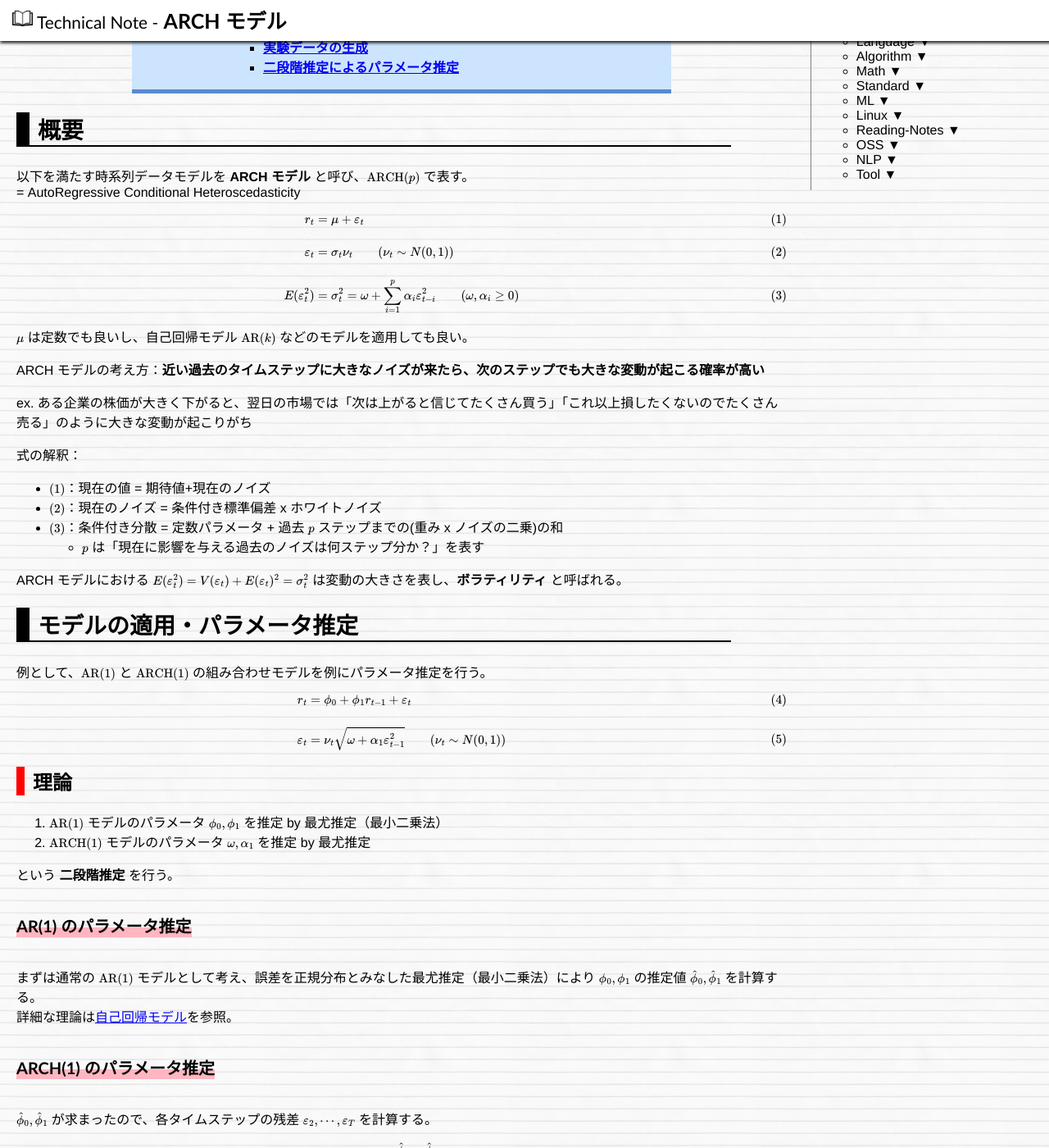
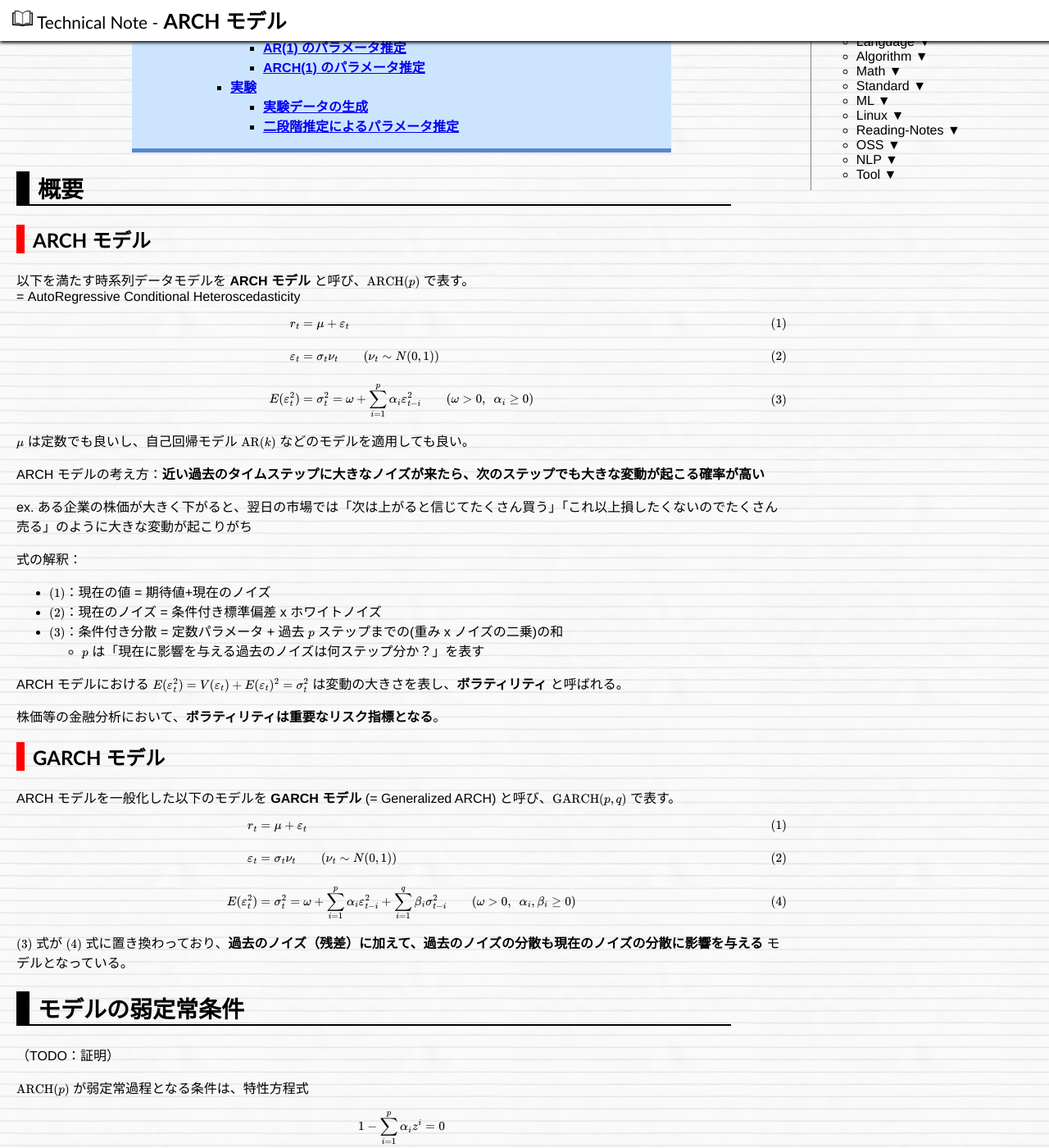
Before and after one commit to hkawabata/technical-note, a Jekyll site: the page built from docs/note/DataMining/time-series/models/arch-model.md, in a window 1280 px wide and 1400 px high, scrolled down 210 px. Shown: the whole window at 82% size. Built offline with Jekyll 4.4.1, drawn with Linux system fonts in a browser that asks for light colours; nearby versions of some CDN libraries; our own code applies the rules of GitHub Pages for plain Markdown files; formulas are drawn with MathJax 3; some of the changed text lies outside the part shown.

Commit message:
2023/06/23 17:58 update

```diff
--- a/docs/_includes/pagetree.xml
+++ b/docs/_includes/pagetree.xml
@@ -374,6 +374,16 @@
           <li>
             <a href="https://hkawabata.github.io/technical-note/note/Algorithm/linear_programming">線形計画法
 </a>
+          </li>
+          <li>
+            <span>equation</span>
+            <span class="pagetree-accordion">▼</span>
+            <ul class="pagetree-hidden">
+              <li>
+                <a href="https://hkawabata.github.io/technical-note/note/Algorithm/equation/newton-method">ニュートン法
+</a>
+              </li>
+            </ul>
           </li>
           <li>
             <span>graph</span>
--- a/docs/note/DataMining/time-series/models/arch-model.md
+++ b/docs/note/DataMining/time-series/models/arch-model.md
@@ -4,6 +4,8 @@
 ---
 
 # 概要
+
+## ARCH モデル
 
 以下を満たす時系列データモデルを **ARCH モデル** と呼び、$\mathrm{ARCH}(p)$ で表す。
 = AutoRegressive Conditional Heteroscedasticity
@@ -18,7 +20,7 @@
 	\tag{2}
 	\\ \\
 	E(\varepsilon_t^2) &=& \sigma_t^2 = \omega + \sum_{i=1}^p \alpha_i \varepsilon_{t-i}^2
-	\qquad (\omega, \alpha_i \ge 0)
+	\qquad (\omega \gt 0,\ \ \alpha_i \ge 0)
 	\tag{3}
 \end{eqnarray}
 $$
@@ -38,6 +40,57 @@
 
 ARCH モデルにおける $E(\varepsilon_t^2) = V(\varepsilon_t) + E(\varepsilon_t)^2 = \sigma_t^2$ は変動の大きさを表し、**ボラティリティ** と呼ばれる。
 
+株価等の金融分析において、**ボラティリティは重要なリスク指標となる**。
+
+
+## GARCH モデル
+
+ARCH モデルを一般化した以下のモデルを **GARCH モデル** (= Generalized ARCH) と呼び、$\mathrm{GARCH}(p,q)$ で表す。
+
+$$
+\begin{eqnarray}
+	r_t &=& \mu + \varepsilon_t
+	\tag{1}
+	\\ \\
+	\varepsilon_t &=& \sigma_t \nu_t
+	\qquad (\nu_t \sim N(0,1))
+	\tag{2}
+	\\ \\
+	E(\varepsilon_t^2) &=& \sigma_t^2 = \omega +
+	\sum_{i=1}^p \alpha_i \varepsilon_{t-i}^2 +
+	\sum_{i=1}^q \beta_i \sigma_{t-i}^2
+	\qquad (\omega \gt 0,\ \ \alpha_i, \beta_i \ge 0)
+	\tag{4}
+\end{eqnarray}
+$$
+
+$(3)$ 式が $(4)$ 式に置き換わっており、**過去のノイズ（残差）に加えて、過去のノイズの分散も現在のノイズの分散に影響を与える** モデルとなっている。
+
+
+# モデルの弱定常条件
+
+（TODO：証明）
+
+$\mathrm{ARCH}(p)$ が弱定常過程となる条件は、特性方程式
+
+$$
+1- \sum_{i=1}^p \alpha_i z^i = 0
+$$
+
+の全ての解の絶対値が1より大きくなること。これは $\alpha_i \ge 0$ の条件下では
+
+$$
+\sum_{i=1}^p \alpha_i \lt 1
+$$
+
+と同値。
+
+同様に、$\mathrm{GARCH}(p,q)$ が弱定常過程となる条件は
+
+$$
+\sum_{i=1}^p \alpha_i + \sum_{i=1}^q \beta_i \lt 1
+$$
+
 
 # モデルの適用・パラメータ推定
 
@@ -61,10 +114,12 @@
 
 という **二段階推定** を行う。
 
+
 ### AR(1) のパラメータ推定
 
 まずは通常の $\mathrm{AR}(1)$ モデルとして考え、誤差を正規分布とみなした最尤推定（最小二乗法）により $\phi_0, \phi_1$ の推定値 $\hat{\phi}_0, \hat{\phi}_1$ を計算する。
 詳細な理論は[自己回帰モデル](autoregressive-model.md)を参照。
+
 
 ### ARCH(1) のパラメータ推定
 
@@ -74,7 +129,7 @@
 \varepsilon_t = r_t - \hat{\phi}_0 - \hat{\phi}_1 r_{t-1}
 $$
 
-ここで、$(5)$ より
+ここで、$(6)$ より
 
 $$
 \varepsilon_t \sim N(0, \omega + \alpha_1 \varepsilon_{t-1}^2)
```
Also changed, not shown: other parts of docs/note/DataMining/time-series/models/arch-model.md (+2 -2 lines), docs/note/Algorithm/equation/newton-method.md (added, +328 -0 lines), docs/note/ML/optimizer.md (+0 -1 lines).
